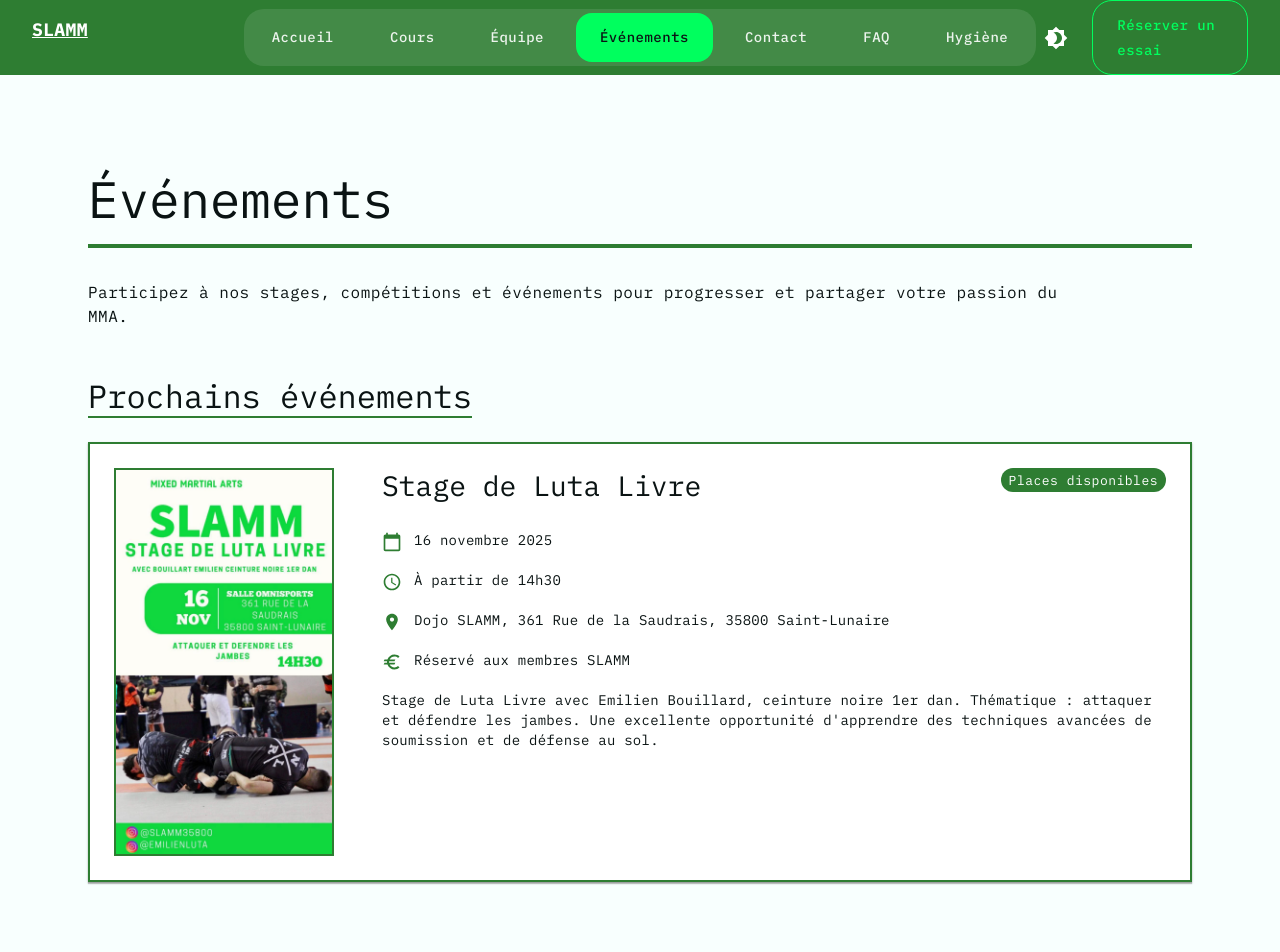
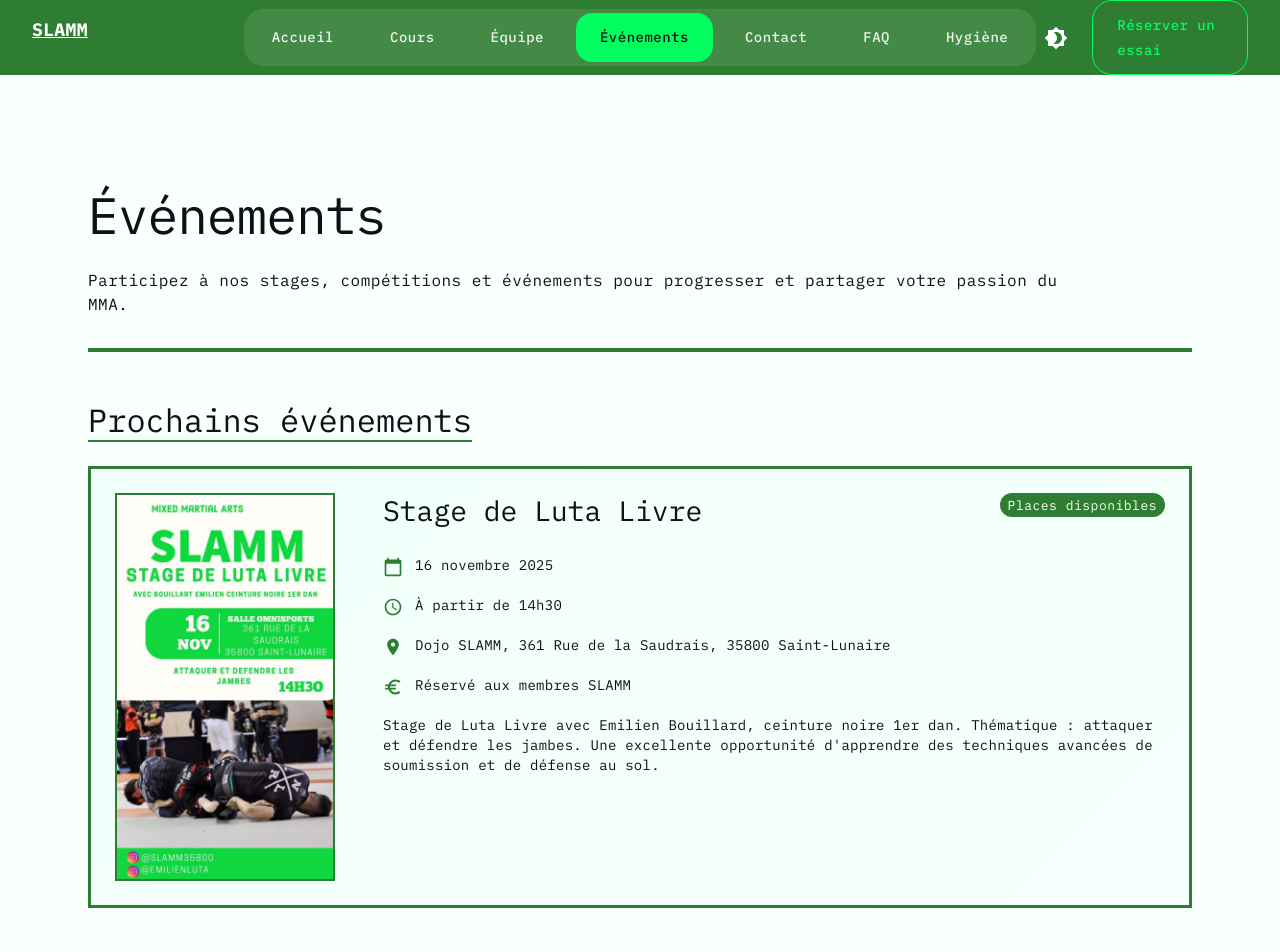
Before and after one commit to kevinbdx35/slamm_2, a React (Vite) app: page /evenements in a window 1280 px wide. Shown: the top 952 px of the page. Built offline with nearby package versions, Linux system fonts and the light colour scheme.

Commit message:
ajout d evenement

```diff
--- a/src/components/ContactCard.jsx
+++ b/src/components/ContactCard.jsx
@@ -1,5 +1,5 @@
 import React from 'react';
-import { Card, CardContent, Box, Typography, Button } from '@mui/material';
+import { Box, Typography, Button } from '@mui/material';
 
 /**
  * Composant réutilisable pour les cartes de contact
@@ -11,15 +11,18 @@
  */
 export default function ContactCard({ icon, title, children, button }) {
   return (
-    <Card
+    <Box
       sx={{
         border: '2px solid',
         borderColor: 'primary.main',
         borderRadius: 0,
         height: '100%',
+        display: 'flex',
+        flexDirection: 'column',
+        overflow: 'hidden',
       }}
     >
-      <CardContent sx={{ p: 3 }}>
+      <Box sx={{ p: 3, flex: 1, display: 'flex', flexDirection: 'column' }}>
         <Box display="flex" alignItems="center" mb={3}>
           {React.cloneElement(icon, {
             sx: { mr: 1, color: 'primary.main', fontSize: 28 }
@@ -27,7 +30,9 @@
           <Typography component="div" sx={{ fontSize: '1.125rem', fontWeight: 'bold', letterSpacing: '0.02em' }}>{title}</Typography>
         </Box>
 
-        {children}
+        <Box sx={{ flex: 1 }}>
+          {children}
+        </Box>
 
         {button && (
           <Button
@@ -38,6 +43,7 @@
             fullWidth
             size="medium"
             sx={{
+              mt: 2,
               borderRadius: 0,
               fontWeight: "bold",
               textTransform: "none",
@@ -50,7 +56,7 @@
             {button.text}
           </Button>
         )}
-      </CardContent>
-    </Card>
+      </Box>
+    </Box>
   );
 }
--- a/src/pages/ContactPage.jsx
+++ b/src/pages/ContactPage.jsx
@@ -30,6 +30,16 @@
         keywords="contact MMA Saint-Lunaire, contact arts martiaux mixtes Saint-Lunaire, contact mixed martial arts Saint-Lunaire, inscription dojo Saint-Lunaire, club sport de combat Saint-Lunaire, salle de sport Saint-Lunaire, téléphone club MMA Saint-Lunaire, adresse SLAMM Saint-Lunaire"
       />
 
+      <Box
+        sx={{
+          py: 6,
+          mb: 10,
+          maxWidth: 1200,
+          mx: "auto",
+          width: "100%",
+          px: 3,
+        }}
+      >
         <Box component="header" sx={{ borderBottom: '4px solid', borderColor: 'primary.main', pb: 2 }}>
           <Typography variant="h1" sx={{ letterSpacing: '-1px' }}>
             Nous contacter
@@ -40,17 +50,17 @@
         </Box>
 
         {/* Version mobile */}
-      <Box sx={{ display: { xs: 'block', md: 'none' }, mt: 6 }}>
+        <Box component="section" sx={{ display: { xs: 'block', md: 'none' }, mt: 6 }}>
           <ContactGrid isMobile={true} />
         </Box>
 
         {/* Version desktop */}
-      <Box sx={{ display: { xs: 'none', md: 'block' }, mt: 6 }}>
+        <Box component="section" sx={{ display: { xs: 'none', md: 'block' }, mt: 6 }}>
           <ContactGrid isMobile={false} />
         </Box>
 
         {/* Carte */}
-      <Box mt={6}>
+        <Box component="section" mt={6}>
           <Typography variant="h2" mb={3} sx={{ borderBottom: '2px solid', borderColor: 'primary.main', display: 'inline-block' }}>
             Plan d'accès
           </Typography>
@@ -83,6 +93,7 @@
             </MapContainer>
           </Box>
         </Box>
+      </Box>
     </>
   );
 }
--- a/src/pages/EvenementsPage.jsx
+++ b/src/pages/EvenementsPage.jsx
@@ -1,5 +1,5 @@
 import React from "react";
-import { Typography, Box, Button, Grid, Card, CardContent, Chip } from "@mui/material";
+import { Typography, Box, Button, Grid, Chip } from "@mui/material";
 import { CalendarToday, LocationOn, AccessTime, Euro, People } from "@mui/icons-material";
 import SeoHelmet from "../components/SeoHelmet";
 import { SOCIAL_URLS } from "../config/urls";
@@ -52,26 +52,25 @@
 
       <Box
         sx={{
-          py: 4,
-          px: 3,
+          py: 6,
+          mb: 10,
           maxWidth: 1200,
           mx: "auto",
           width: "100%",
+          px: 3,
         }}
       >
-        <Typography
-          variant="h1"
-          sx={{ borderBottom: "4px solid", borderColor: "primary.main", pb: 2, mb: 4 }}
-        >
-          Événements
-        </Typography>
-
-        <Typography variant="body1" maxWidth={1000} mb={6} color="text.primary">
-          Participez à nos stages, compétitions et événements pour progresser et partager votre passion du MMA.
-        </Typography>
+        <Box component="header" sx={{ borderBottom: '4px solid', borderColor: 'primary.main', pb: 2 }}>
+          <Typography variant="h1" sx={{ letterSpacing: '-1px' }}>
+            Événements
+          </Typography>
+          <Typography variant="body1" mt={1} maxWidth={1000}>
+            Participez à nos stages, compétitions et événements pour progresser et partager votre passion du MMA.
+          </Typography>
+        </Box>
 
         {/* Prochains événements */}
-        <Box mb={6}>
+        <Box component="section" mt={6} mb={6}>
           <Typography
             variant="h2"
             mb={3}
@@ -84,13 +83,13 @@
             // Aucun événement à venir
             <Box
               sx={{
-                border: "2px solid",
+                border: "3px solid",
                 borderColor: "primary.main",
                 borderRadius: 0,
                 p: 4,
                 mb: 4,
-                backgroundColor: "transparent",
                 textAlign: "center",
+                background: 'linear-gradient(135deg, rgba(0,255,94,0.03) 0%, rgba(0,255,94,0.01) 100%)',
               }}
             >
               <Typography variant="h3" fontWeight="bold" mb={2} color="text.secondary">
@@ -128,12 +127,13 @@
             <Grid container spacing={4}>
               {upcomingEvents.map((event) => (
                 <Grid item xs={12} key={event.id}>
-                  <Card
+                  <Box
                     sx={{
-                      border: "2px solid",
+                      border: "3px solid",
                       borderColor: "primary.main",
                       borderRadius: 0,
-                      backgroundColor: "background.paper",
+                      overflow: 'hidden',
+                      background: 'linear-gradient(135deg, rgba(0,255,94,0.03) 0%, rgba(0,255,94,0.01) 100%)',
                     }}
                   >
                     <Box
@@ -168,7 +168,7 @@
                       )}
 
                       {/* Contenu à droite */}
-                      <CardContent sx={{ flexGrow: 1, p: 3 }}>
+                      <Box sx={{ flexGrow: 1, p: 3 }}>
                         <Box display="flex" justifyContent="space-between" alignItems="start" mb={2}>
                           <Typography variant="h3" component="h3" gutterBottom>
                             {event.title}
@@ -246,9 +246,9 @@
                             S'inscrire
                           </Button>
                         )}
-                      </CardContent>
+                      </Box>
                     </Box>
-                  </Card>
+                  </Box>
                 </Grid>
               ))}
             </Grid>
@@ -257,11 +257,11 @@
 
         {/* Événements passés */}
         {pastEvents.length > 0 && (
-          <Box mb={6}>
+          <Box component="section" mb={6}>
             <Typography
               variant="h2"
               mb={3}
-              sx={{ borderBottom: "2px solid", borderColor: "text.secondary", display: "inline-block" }}
+              sx={{ borderBottom: "2px solid", borderColor: "text.secondary", display: "inline-block", opacity: 0.7 }}
             >
               Événements passés
             </Typography>
@@ -269,16 +269,16 @@
             <Grid container spacing={4}>
               {pastEvents.map((event) => (
                 <Grid item xs={12} md={6} key={event.id}>
-                  <Card
+                  <Box
                     sx={{
                       border: "2px solid",
                       borderColor: "text.disabled",
                       borderRadius: 0,
-                      backgroundColor: "background.paper",
-                      opacity: 0.85,
+                      p: 3,
+                      opacity: 0.7,
+                      overflow: 'hidden',
                     }}
                   >
-                    <CardContent sx={{ p: 3 }}>
                       <Typography variant="h4" component="h3" gutterBottom color="text.secondary">
                         {event.title}
                       </Typography>
@@ -307,8 +307,7 @@
                       <Typography variant="body2" color="text.secondary" mb={2}>
                         {event.description}
                       </Typography>
-                    </CardContent>
-                  </Card>
+                  </Box>
                 </Grid>
               ))}
             </Grid>
```
Lines whose indentation alone changed are shown as unchanged.
